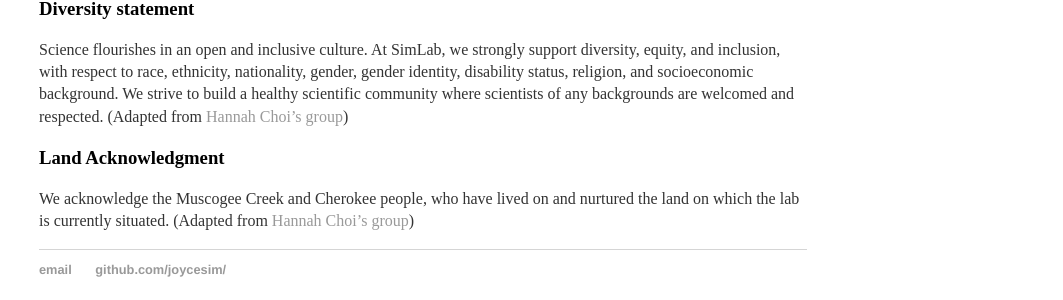
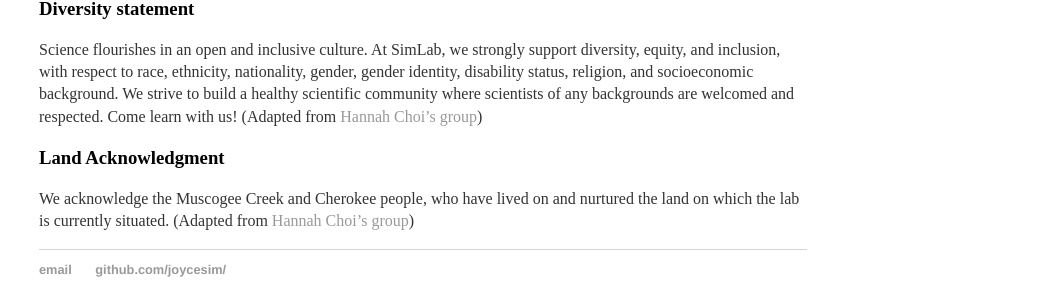
Before and after one commit to joycesim/joycesim.github.io, a Jekyll site: the page built from index.md, in a window 1280 px wide. Shown: the part 1086-1386 px from the top of the page, without its empty margins (217-1280 px from the left). Built offline with Jekyll 4.4.1, drawn with Linux system fonts in a browser that asks for light colours.

Commit message:
Update index.md

```diff
--- a/index.md
+++ b/index.md
@@ -11,7 +11,7 @@ title: Shi Joyce Sim, Geodynamicist
 Hi, Welcome to the Sim Lab! I am Dr Shi Joyce Sim, a research scientist at the School of Earth and Atmospheric Science at Georgia Institute of Technology. I am looking for motivated and enthusiastic students/postdocs who are interested in applying fluid dynamics (physics, math and numerical modeling) to geologic problems. Come join us!
 
 ### Diversity statement
-Science flourishes in an open and inclusive culture. At SimLab, we strongly support diversity, equity, and inclusion, with respect to race, ethnicity, nationality, gender, gender identity, disability status, religion, and socioeconomic background. We strive to build a healthy scientific community where scientists of any backgrounds are welcomed and respected. (Adapted from [Hannah Choi's group](https://hannahchoi.math.gatech.edu/))
+Science flourishes in an open and inclusive culture. At SimLab, we strongly support diversity, equity, and inclusion, with respect to race, ethnicity, nationality, gender, gender identity, disability status, religion, and socioeconomic background. We strive to build a healthy scientific community where scientists of any backgrounds are welcomed and respected. Come learn with us! (Adapted from [Hannah Choi's group](https://hannahchoi.math.gatech.edu/))
 
 ### Land Acknowledgment
 We acknowledge the Muscogee Creek and Cherokee people, who have lived on and nurtured the land on which the lab is currently situated. (Adapted from [Hannah Choi's group](https://hannahchoi.math.gatech.edu/))
```
